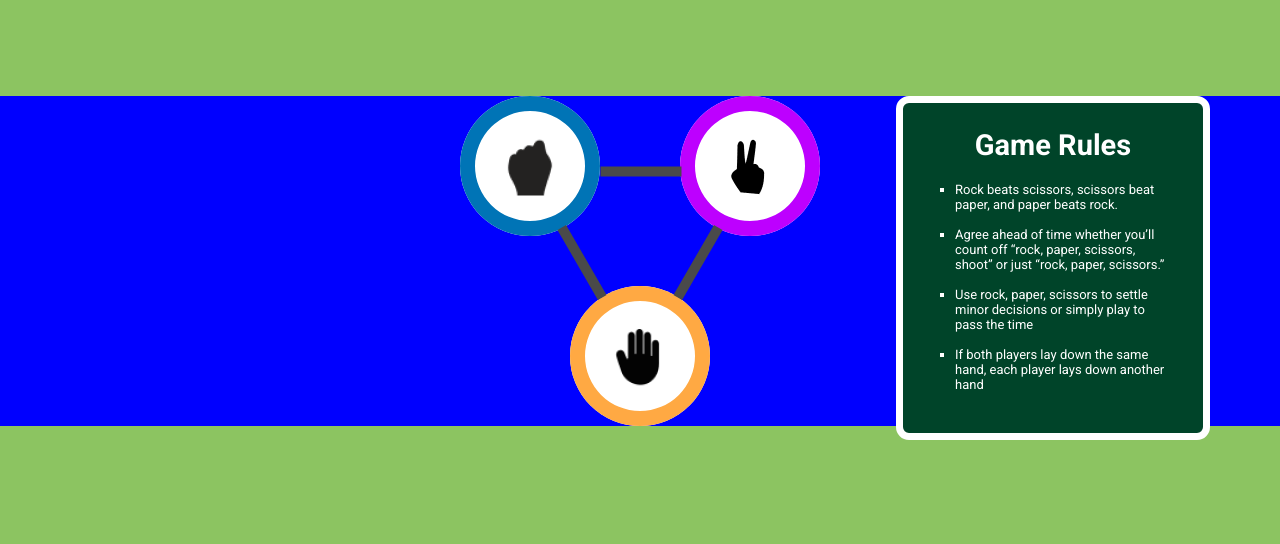
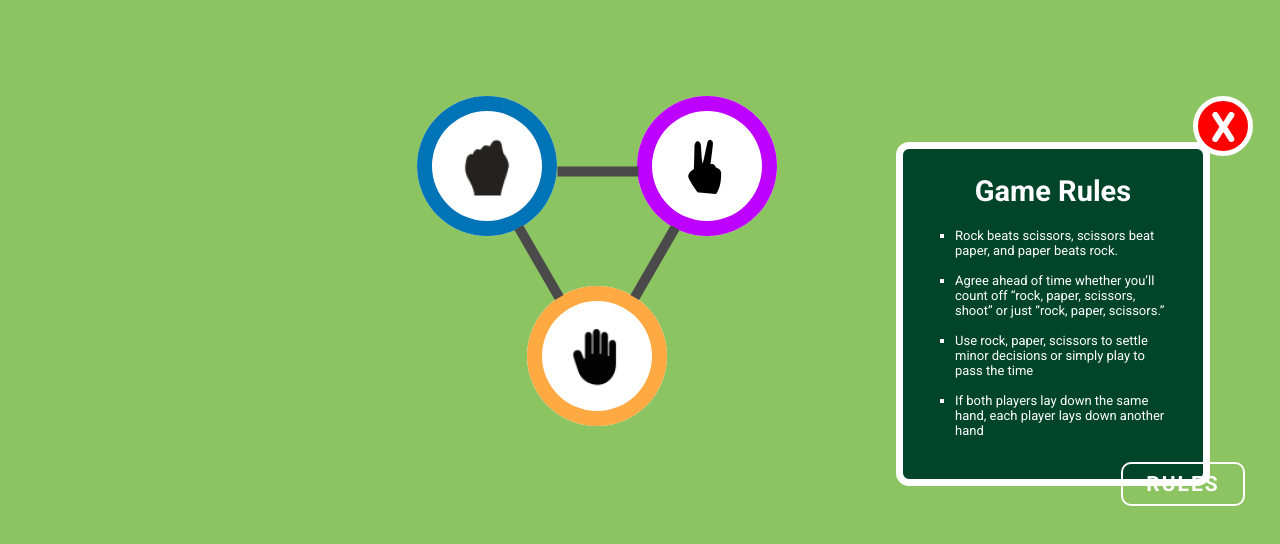
Before and after one commit to sanjaypatel-01/JS-Moduel_Test-Rock-Paper-Scissor, a plain HTML site: page index.html in a window 1280 px wide. Shown: the part 244-788 px from the top of the page. Drawn offline with Linux system fonts and the light colour scheme.

Commit message:
added cross button and rules button at bottom

```diff
--- a/index.html
+++ b/index.html
@@ -47,6 +47,10 @@
         </div>
 
         <!-- Rule box -->
+        <div class="container-rule-box">
+            <div class="cross">
+                <img src="images/cross.png" alt="">
+            </div>
             <div class="rule-box">
                 <div>
                     <h2 class="heading-game-rules">Game Rules</h2>
@@ -62,6 +66,12 @@
 
     </div>
 
+    <!-- footer -->
+    <div class="btn-rules">
+        <h4>RULES</h4>
+    </div>
+
+
     <script src="script.js"></script>
 </body>
 </html>
--- a/style.css
+++ b/style.css
@@ -196,7 +196,7 @@ body {
 
 .container-two {
     display: flex;
-    background-color: blue;
+    /* background-color: rgb(166, 166, 166); */
     width: 100vw;
     height: auto;
     position: relative;
@@ -219,6 +219,8 @@ body {
    flex-direction: column;
    align-items: center;
    padding: 10px;
+   position: absolute;
+   top: 46px;
 }
 
 .heading-game-rules {
@@ -239,3 +241,50 @@ body {
    list-style-type: square;
 
 }
+
+.container-rule-box {
+  position: relative;
+}
+
+.cross {
+   width: 50px;
+   height: 50px;
+   background-color: red;
+   color: white;
+   font-size: 44px;
+   border-color: #FFFFFF;
+   border-width: 5px;
+   border-style: solid;
+   border-radius: 50%;
+   display: flex;
+   justify-content: center;
+   align-items: center;
+   margin-right: 27px;
+   cursor: pointer;
+
+}
+
+.btn-rules {
+   font-size: 21px;
+   letter-spacing: 2px;
+   text-align: center;
+   margin-top: 15px;
+   width: 120px;
+   height: 40px;
+   border: none;
+   outline: none;
+   border-color: #FFFFFF;
+   border-width: 2px;
+   border-style: solid;
+   border-radius: 10px;
+   background-color: transparent;
+   color: #FFFFFF;
+   display: flex;
+   justify-content: center;
+   align-items: center;
+   cursor: pointer;
+   position: absolute;
+   bottom: 50px;
+   right: 35px;
+
+}
```
Also changed, not shown: images/cross.png (added). Lines whose indentation alone changed are shown as unchanged.
